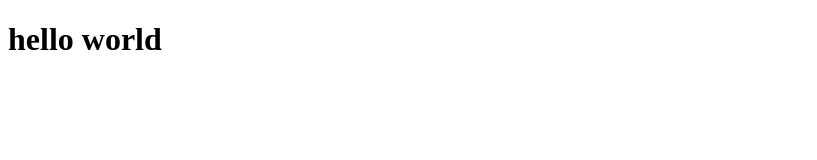
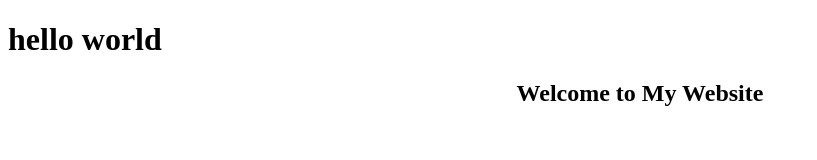
Before and after one commit to mpsreekaanth-code/project1, a plain HTML site: page project1/index.html in a window 1280 px wide. Shown: the whole page, without its empty margins (0-817 px from the left). Drawn offline with Linux system fonts and the light colour scheme.

Commit message:
updated code

```diff
--- a/project1/index.html
+++ b/project1/index.html
@@ -7,5 +7,6 @@
 </head>
 <body>
     <h1>hello world</h1>
+    <center><h2>Welcome to My Website</h2></center>
 </body>
 </html>
```
